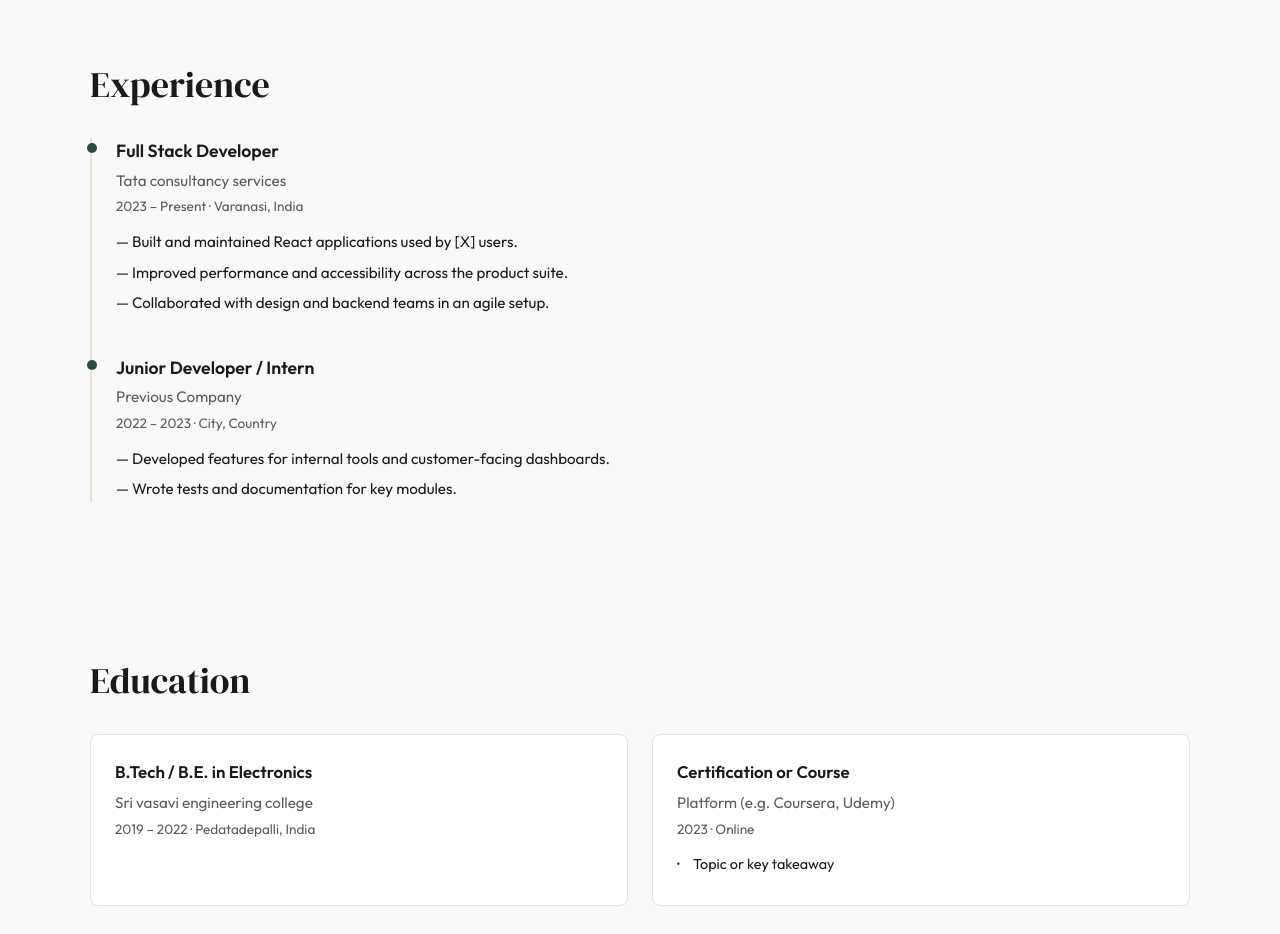
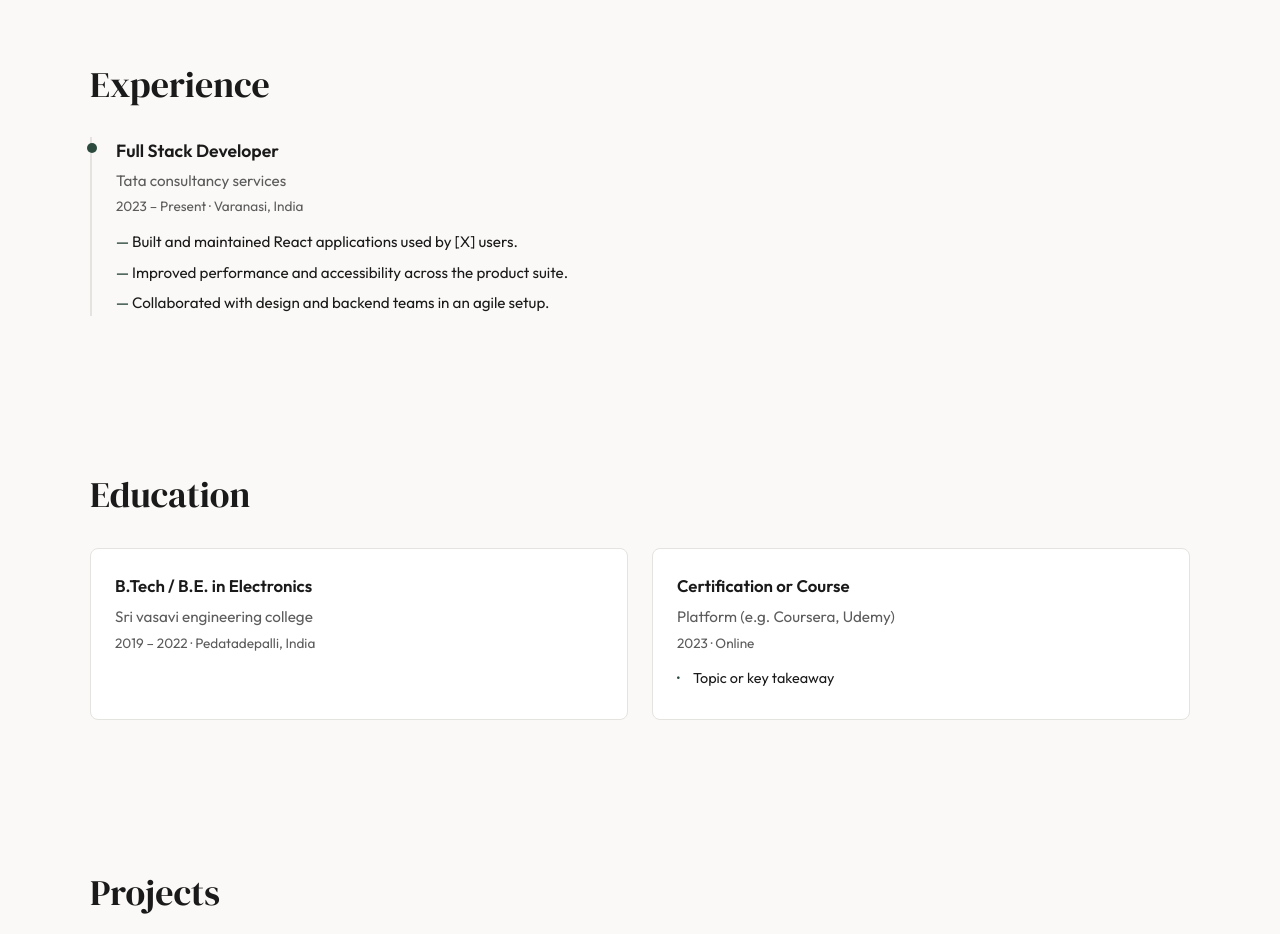
Before and after one commit to SHANMUKH-SRINIVAS/Web-Portfolio, a React (Vite) app: page / in a window 1280 px wide. Shown: the part 1140-2074 px from the top of the page. Built offline with nearby package versions, Linux system fonts and the light colour scheme.

Commit message:
Update data.js

```diff
--- a/src/data.js
+++ b/src/data.js
@@ -24,18 +24,7 @@ export const experience = [
       'Improved performance and accessibility across the product suite.',
       'Collaborated with design and backend teams in an agile setup.',
     ],
-  },
-  {
-    id: 2,
-    role: 'Junior Developer / Intern',
-    company: 'Previous Company',
-    period: '2022 – 2023',
-    location: 'City, Country',
-    points: [
-      'Developed features for internal tools and customer-facing dashboards.',
-      'Wrote tests and documentation for key modules.',
-    ],
-  },
+  }
 ]
 
 export const education = [
```
